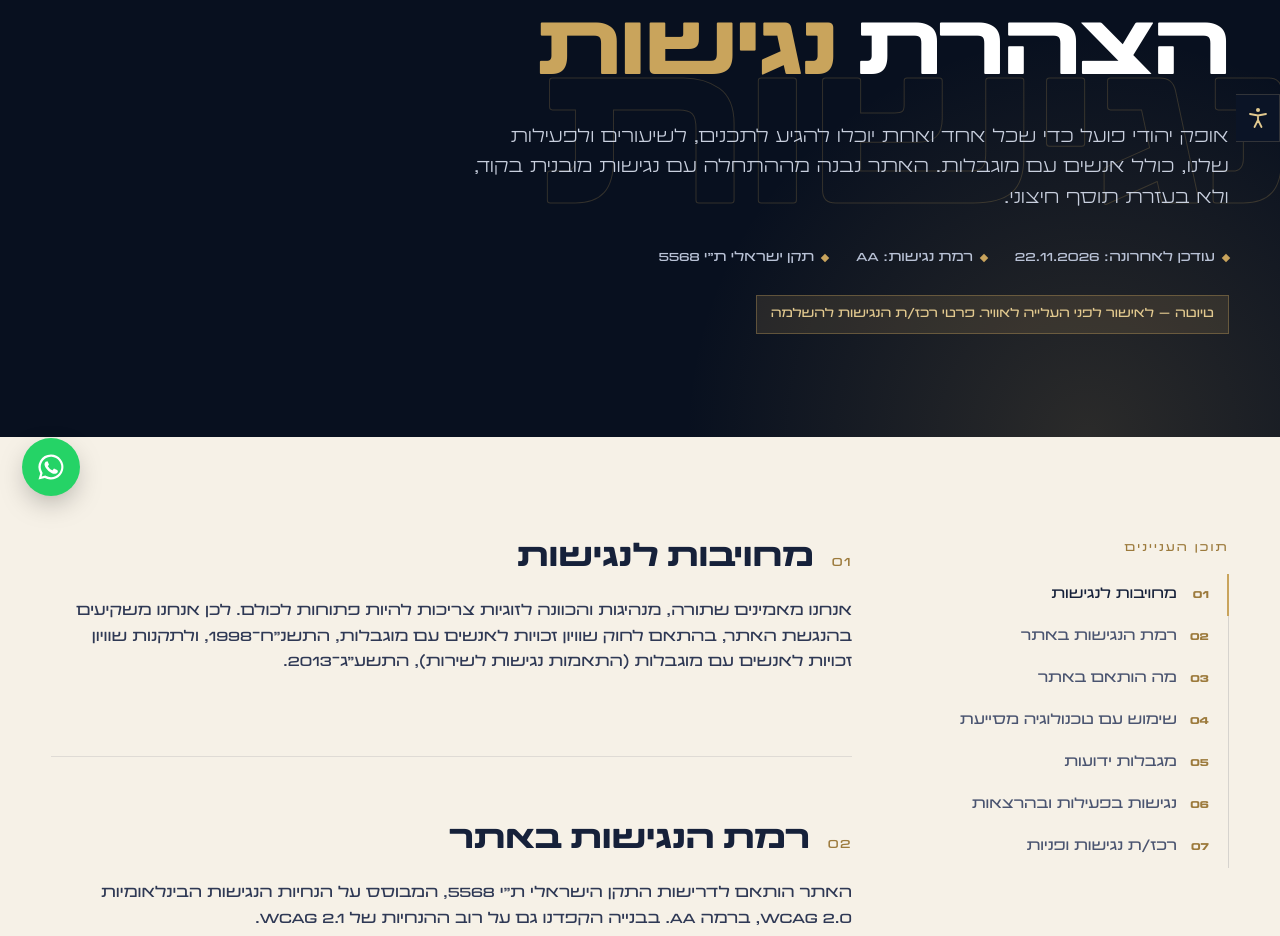
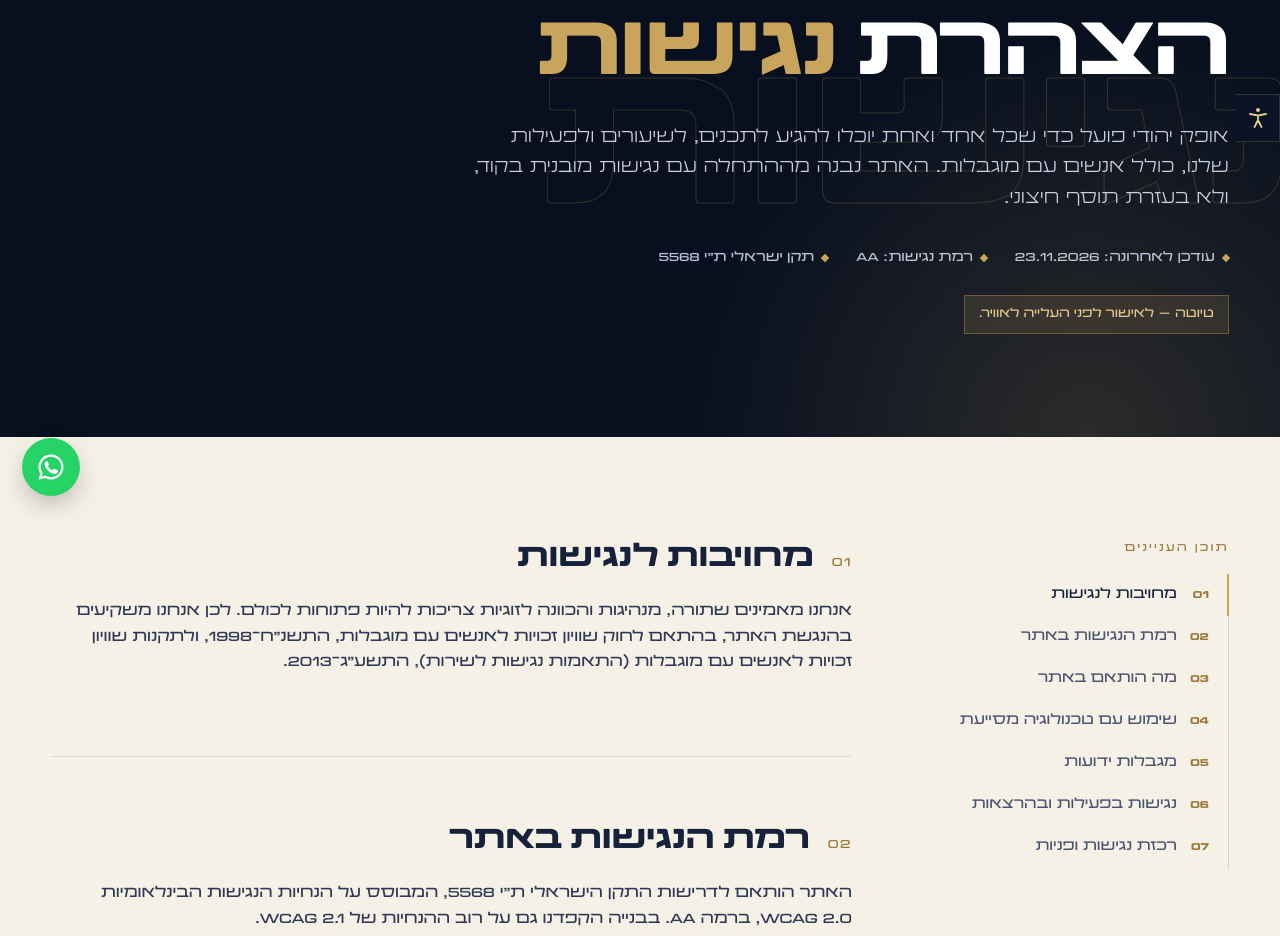
Before and after one commit to esticoen-creator/ofek-yehudi, a plain HTML site: page accessibility.html in a window 1280 px wide. Shown: the part 282-1218 px from the top of the page. Drawn offline with Linux system fonts and the light colour scheme.

Commit message:
Accessibility: Esti Cohen as coordinator
Co-Authored-By: Claude Opus 5.5 <noreply@anthropic.com>

```diff
--- a/accessibility.html
+++ b/accessibility.html
@@ -4,9 +4,9 @@
 <meta charset="utf-8">
 <meta name="viewport" content="width=device-width, initial-scale=1">
 <title>הצהרת נגישות | אופק יהודי</title>
-<meta name="description" content="הצהרת הנגישות של אתר אופק יהודי: רמת הנגישות לפי ת״י 5568, ההתאמות שבוצעו, מגבלות ידועות ופרטי רכז/ת הנגישות.">
+<meta name="description" content="הצהרת הנגישות של אתר אופק יהודי: רמת הנגישות לפי ת״י 5568, ההתאמות שבוצעו, מגבלות ידועות ופרטי רכזת הנגישות.">
 <meta property="og:title" content="הצהרת נגישות | אופק יהודי">
-<meta property="og:description" content="הצהרת הנגישות של אתר אופק יהודי: רמת הנגישות לפי ת״י 5568, ההתאמות שבוצעו, מגבלות ידועות ופרטי רכז/ת הנגישות.">
+<meta property="og:description" content="הצהרת הנגישות של אתר אופק יהודי: רמת הנגישות לפי ת״י 5568, ההתאמות שבוצעו, מגבלות ידועות ופרטי רכזת הנגישות.">
 <meta property="og:locale" content="he_IL">
 <link rel="alternate" hreflang="en" href="en/accessibility.html">
 <meta name="theme-color" content="#0B1426">
@@ -250,8 +250,8 @@ section{position:relative}
   <p class="eyebrow reveal"><b>✦</b>מסמך משפטי</p>
   <h1 class="reveal d1" id="ah">הצהרת <span class="gold">נגישות</span></h1>
   <p class="lead reveal d2">אופק יהודי פועל כדי שכל אחד ואחת יוכלו להגיע לתכנים, לשיעורים ולפעילות שלנו, כולל אנשים עם מוגבלות. האתר נבנה מההתחלה עם נגישות מובנית בקוד, ולא בעזרת תוסף חיצוני.</p>
-  <div class="l-meta reveal d3"><span>עודכן לאחרונה: 22.11.2026</span><span>רמת נגישות: AA</span><span>תקן ישראלי ת״י 5568</span></div>
-  <p class="draft reveal d3">טיוטה – לאישור לפני העלייה לאוויר. פרטי רכז/ת הנגישות להשלמה</p>
+  <div class="l-meta reveal d3"><span>עודכן לאחרונה: 23.11.2026</span><span>רמת נגישות: AA</span><span>תקן ישראלי ת״י 5568</span></div>
+  <p class="draft reveal d3">טיוטה – לאישור לפני העלייה לאוויר.</p>
 </section>
 
 <div class="l-body">
@@ -264,7 +264,7 @@ section{position:relative}
       <li><a href="#a4"><b>04</b>שימוש עם טכנולוגיה מסייעת</a></li>
       <li><a href="#a5"><b>05</b>מגבלות ידועות</a></li>
       <li><a href="#a6"><b>06</b>נגישות בפעילות ובהרצאות</a></li>
-      <li><a href="#a7"><b>07</b>רכז/ת נגישות ופניות</a></li>
+      <li><a href="#a7"><b>07</b>רכזת נגישות ופניות</a></li>
     </ol>
   </aside>
 
@@ -346,10 +346,10 @@ section{position:relative}
     </section>
 
     <section id="a7" aria-labelledby="a7h">
-      <h2 id="a7h"><i>07</i>רכז/ת נגישות ופניות</h2>
-      <p>נתקלתם בקושי באתר או בפעילות? יש לכם הצעה לשיפור? פנו לרכז/ת הנגישות שלנו. כדי שנוכל לעזור מהר, כדאי לציין את העמוד, את הבעיה, ואם אפשר גם את סוג המכשיר, הדפדפן והטכנולוגיה המסייעת שבה השתמשתם.</p>
+      <h2 id="a7h"><i>07</i>רכזת נגישות ופניות</h2>
+      <p>נתקלתם בקושי באתר או בפעילות? יש לכם הצעה לשיפור? פנו לרכזת הנגישות שלנו. כדי שנוכל לעזור מהר, כדאי לציין את העמוד, את הבעיה, ואם אפשר גם את סוג המכשיר, הדפדפן והטכנולוגיה המסייעת שבה השתמשתם.</p>
       <div class="contact-box">
-        <div><small>רכז/ת נגישות</small><span>שם להשלמה</span></div>
+        <div><small>רכזת נגישות</small><span>אסתי כהן</span></div>
         <div><small>מייל</small><a href="mailto:yosef.malka2000@gmail.com">yosef.malka2000@gmail.com</a></div>
         <div><small>טלפון במשרד</small><a href="tel:+97226518116" dir="ltr">02-651-8116</a></div>
         <div><small>וואטסאפ</small><a href="https://wa.me/972527773050" target="_blank" rel="noopener" dir="ltr">052-777-3050</a></div>
```
